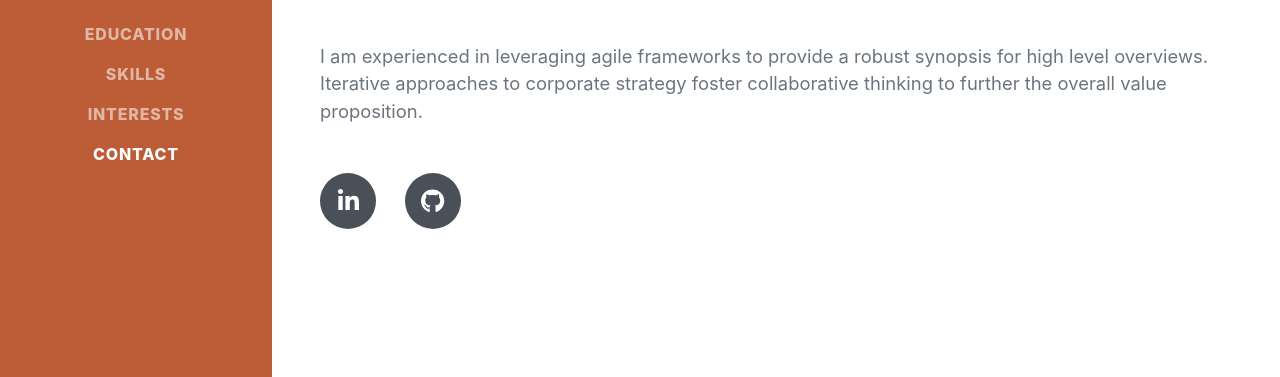
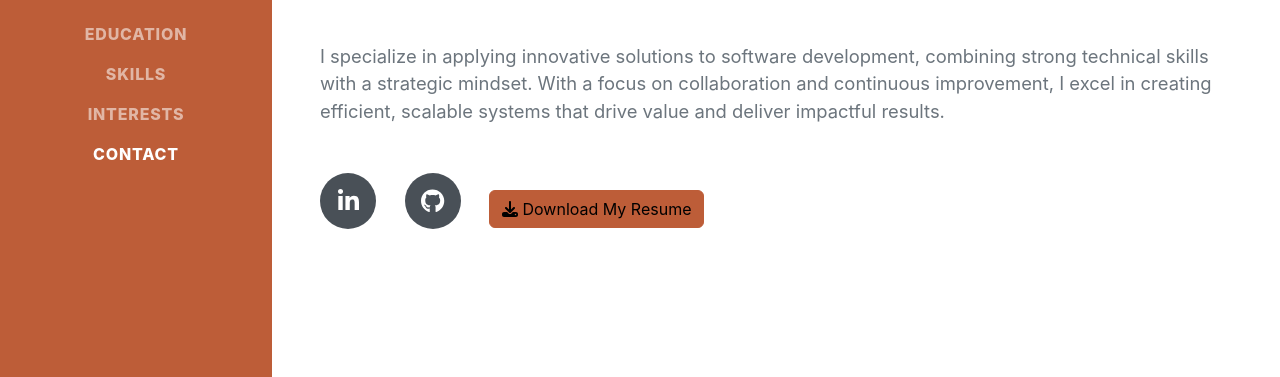
Before and after one commit to dantewarhola/Portfolio, a plain HTML site: page index.html in a window 1280 px wide. Shown: the part 420-797 px from the top of the page. Drawn offline with nearby package versions, Linux system fonts and the light colour scheme; a web font is replaced by a local one.

Commit message:
added resume button

```diff
--- a/index.html
+++ b/index.html
@@ -47,13 +47,16 @@
                         1083 Crystal Lake Blvd. · Fell Twp, PA 18407 · (570) 905-0644 ·
                         <a href="mailto:name@email.com">dlw110@pitt.edu</a>
                     </div>
-                    <p class="lead mb-5">I am experienced in leveraging agile frameworks to provide a robust synopsis for high level overviews. Iterative approaches to corporate strategy foster collaborative thinking to further the overall value proposition.</p>
+                    <p class="lead mb-5">I specialize in applying innovative solutions to software development, combining strong technical skills with a strategic mindset. With a focus on collaboration and continuous improvement, I excel in creating efficient, scalable systems that drive value and deliver impactful results.</p>
                     <div class="social-icons">
                         <a class="social-icon" href="https://linkedin.com/in/dante-warhola" target="_blank" rel="noopener noreferrer">
                             <i class="fab fa-linkedin-in"></i>
                         </a>
                         <a class="social-icon" href="https://github.com/dantewarhola" target="_blank" rel="noopener noreferrer">
                             <i class="fab fa-github"></i>
+                        </a>
+                        <a class="btn btn-primary" href="assets/Dante_Warhola_resume.pdf" download>
+                            <i class="fas fa-download"></i> Download My Resume
                         </a>
                     </div>
                 </div>
```
Also changed, not shown: 1 other file.
